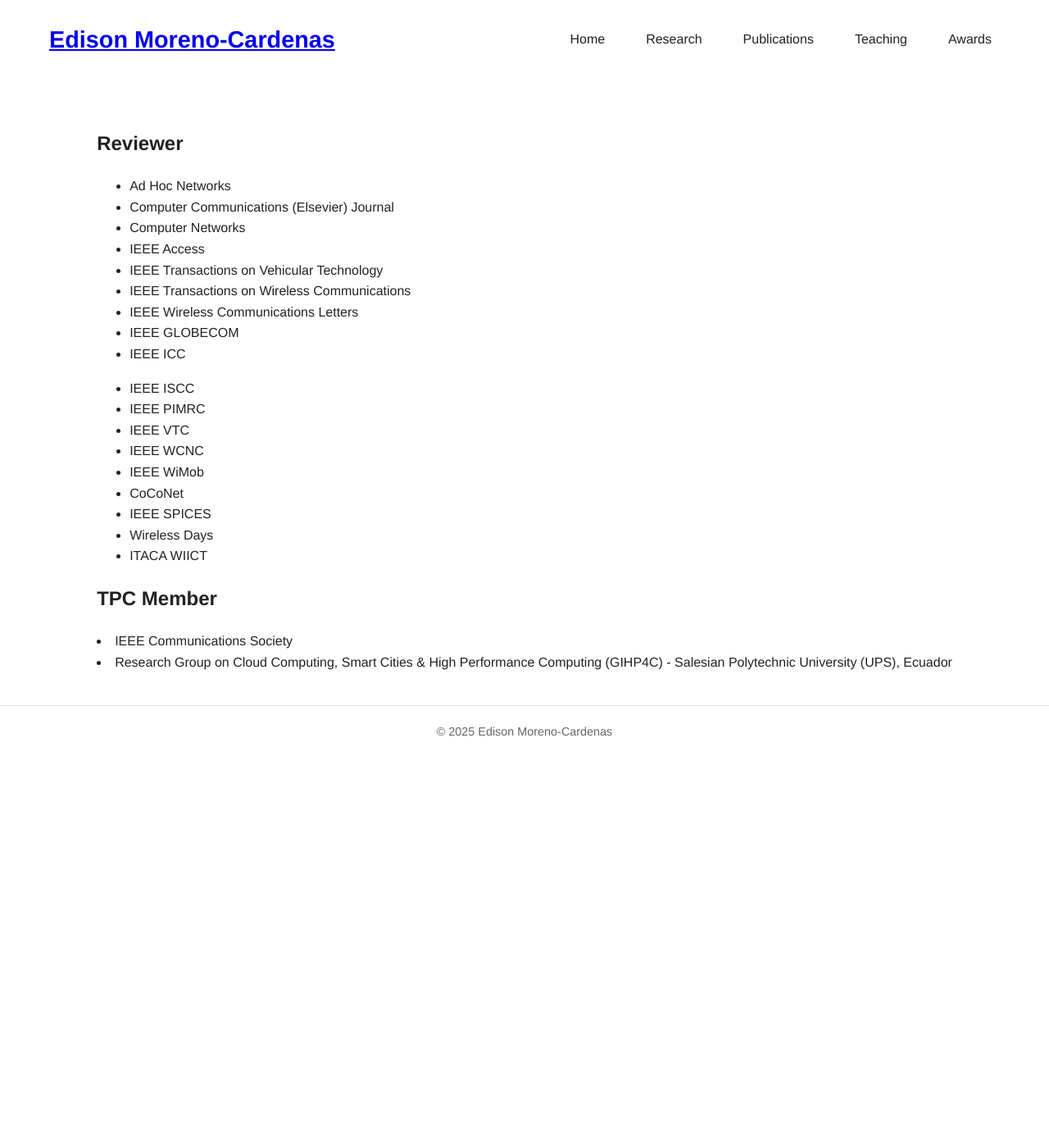
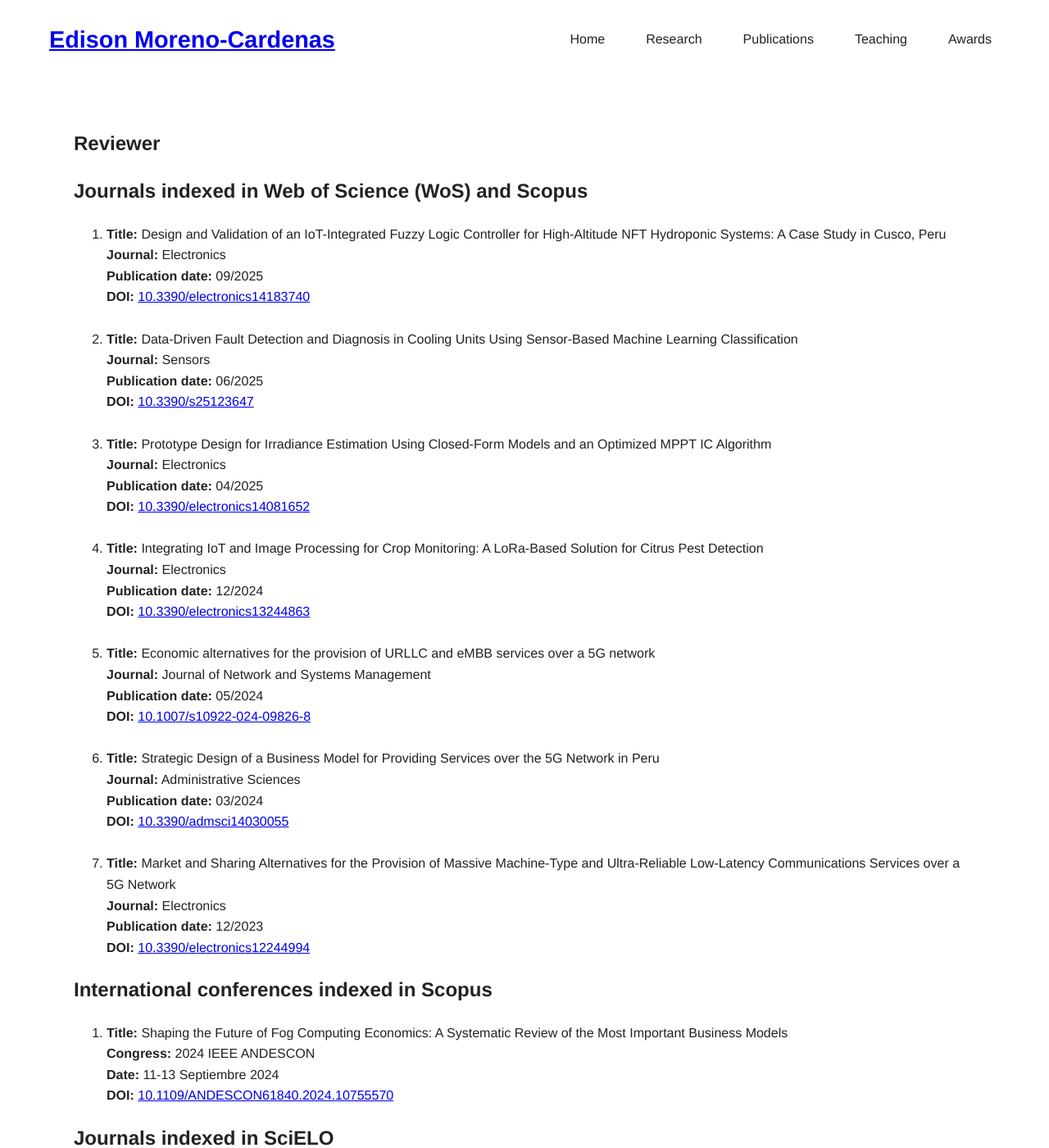
Before and after one commit to edisonmorenocardenas/edisonmorenocardenas.github.io, a Jekyll site: the page built from service.html, in a window 1280 px wide and 1400 px high. Shown: the whole window at 82% size. Built offline with Jekyll 4.4.1, drawn with Linux system fonts in a browser that asks for light colours; some of the changed text lies outside the part shown.

Commit message:
Actualizar contenido de

```diff
--- a/service.html
+++ b/service.html
@@ -5,40 +5,83 @@
 
 <section id="Services">
 
-    <h2>Reviewer</h2>
+<h2>Reviewer</h2>
 
-<div class="container">
-    <!-- Primera columna -->
-    <div class="column">
-        <ul>
-            <li>Ad Hoc Networks</li>
-            <li>Computer Communications (Elsevier) Journal</li>
-            <li>Computer Networks</li>
-            <li>IEEE Access</li>
-            <li>IEEE Transactions on Vehicular Technology</li>
-            <li>IEEE Transactions on Wireless Communications</li>
-            <li>IEEE Wireless Communications Letters</li>
-            <li>IEEE GLOBECOM</li>
-            <li>IEEE ICC</li>
-        </ul>
-    </div>
+<h1>Journals indexed in Web of Science (WoS) and Scopus</h1>
+  <ol>
+    <li>
+      <strong>Title:</strong> Design and Validation of an IoT-Integrated Fuzzy Logic Controller for High-Altitude NFT Hydroponic Systems: A Case Study in Cusco, Peru<br>
+      <strong>Journal:</strong> Electronics<br>
+      <strong>Publication date:</strong> 09/2025<br>
+      <strong>DOI:</strong> <a href="https://doi.org/10.3390/electronics14183740" target="_blank">10.3390/electronics14183740</a>
+    </li>
+    <br>
+    <li>
+      <strong>Title:</strong> Data-Driven Fault Detection and Diagnosis in Cooling Units Using Sensor-Based Machine Learning Classification<br>
+      <strong>Journal:</strong> Sensors<br>
+      <strong>Publication date:</strong> 06/2025<br>
+      <strong>DOI:</strong> <a href="https://doi.org/10.3390/s25123647" target="_blank">10.3390/s25123647</a>
+    </li>
+    <br>
+    <li>
+      <strong>Title:</strong> Prototype Design for Irradiance Estimation Using Closed-Form Models and an Optimized MPPT IC Algorithm<br>
+      <strong>Journal:</strong> Electronics<br>
+      <strong>Publication date:</strong> 04/2025<br>
+      <strong>DOI:</strong> <a href="https://doi.org/10.3390/electronics14081652" target="_blank">10.3390/electronics14081652</a>
+    </li>
+    <br>
+    <li>
+      <strong>Title:</strong> Integrating IoT and Image Processing for Crop Monitoring: A LoRa-Based Solution for Citrus Pest Detection<br>
+      <strong>Journal:</strong> Electronics<br>
+      <strong>Publication date:</strong> 12/2024<br>
+      <strong>DOI:</strong> <a href="https://doi.org/10.3390/electronics13244863" target="_blank">10.3390/electronics13244863</a>
+    </li>
+    <br>
+    <li>
+      <strong>Title:</strong> Economic alternatives for the provision of URLLC and eMBB services over a 5G network<br>
+      <strong>Journal:</strong> Journal of Network and Systems Management<br>
+      <strong>Publication date:</strong> 05/2024<br>
+      <strong>DOI:</strong> <a href="https://doi.org/10.1007/s10922-024-09826-8" target="_blank">10.1007/s10922-024-09826-8</a>
+    </li>
+    <br>
+    <li>
+      <strong>Title:</strong> Strategic Design of a Business Model for Providing Services over the 5G Network in Peru<br>
+      <strong>Journal:</strong> Administrative Sciences<br>
+      <strong>Publication date:</strong> 03/2024<br>
+      <strong>DOI:</strong> <a href="https://doi.org/10.3390/admsci14030055" target="_blank">10.3390/admsci14030055</a>
+    </li>
+    <br>
+    <li>
+      <strong>Title:</strong> Market and Sharing Alternatives for the Provision of Massive Machine-Type and Ultra-Reliable Low-Latency Communications Services over a 5G Network<br>
+      <strong>Journal:</strong> Electronics<br>
+      <strong>Publication date:</strong> 12/2023<br>
+      <strong>DOI:</strong> <a href="https://doi.org/10.3390/electronics12244994" target="_blank">10.3390/electronics12244994</a>
+    </li>
+  </ol>
 
-    <!-- Segunda columna -->
-    <div class="column">
-        <ul>
-            <li>IEEE ISCC</li>
-            <li>IEEE PIMRC</li>
-            <li>IEEE VTC</li>
-            <li>IEEE WCNC</li>
-            <li>IEEE WiMob</li>
-            <li>CoCoNet</li>
-            <li>IEEE SPICES</li>
-            <li>Wireless Days</li>
-            <li>ITACA WIICT</li>
-        </ul>
-    </div>
-</div>
+  <h2>International conferences indexed in Scopus</h2>
+  <ol>
+    <li>
+      <strong>Title:</strong> Shaping the Future of Fog Computing Economics: A Systematic Review of the Most Important Business Models<br>
+      <strong>Congress:</strong> 2024 IEEE ANDESCON<br>
+      <strong>Date:</strong> 11-13 Septiembre 2024<br>
+      <strong>DOI:</strong> <a href="https://doi.org/10.1109/ANDESCON61840.2024.10755570" target="_blank">10.1109/ANDESCON61840.2024.10755570</a>
+    </li>
+  </ol>
 
+  <h2>Journals indexed in SciELO</h2>
+  <ol>
+    <li>
+      <strong>Title:</strong> Calidad del servicio de internet y satisfacción del cliente<br>
+      <strong>Journal:</strong> Industrial Data<br>
+      <strong>Publication date:</strong> 01/2020<br>
+      <strong>DOI:</strong> <a href="https://doi.org/10.15381/idata.v22i2.17392" target="_blank">https://doi.org/10.15381/idata.v22i2.17392</a>
+    </li>
+  </ol>
+
+<br>
+<br>
+<br>
 
 <h2>TPC Member</h2>
 
```
